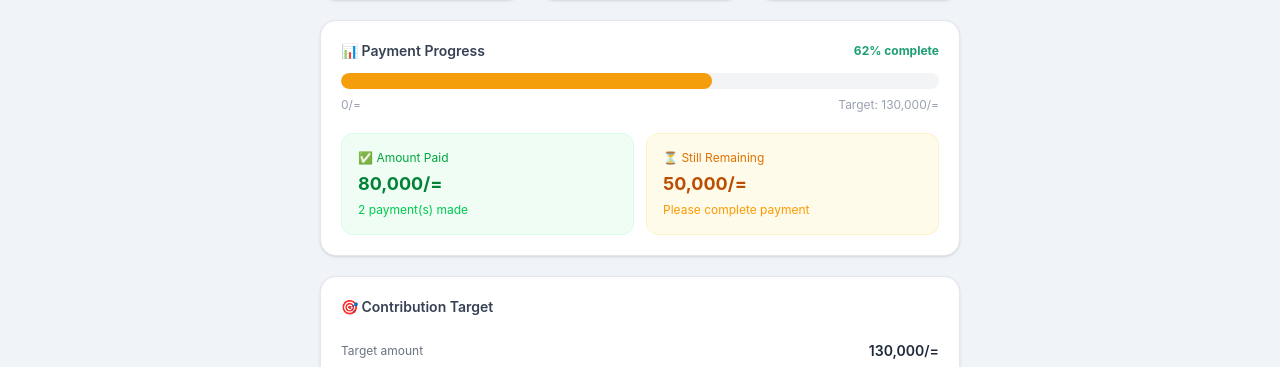
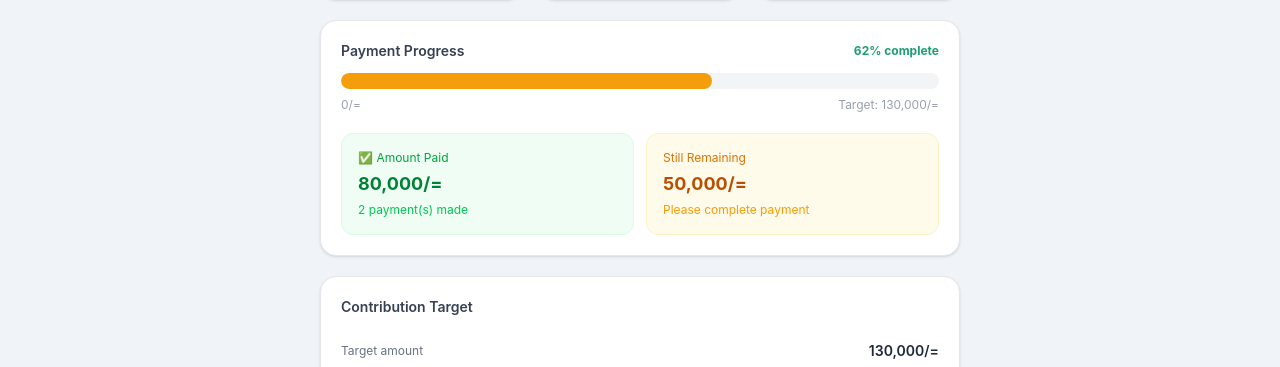
Before and after one commit to joylne15/PotPunch, a React (Vite) app: page /member in a window 1280 px wide. Shown: the part 366-733 px from the top of the page. Built offline with nearby package versions, Linux system fonts and the light colour scheme; sample sign-in values are in the browser's storage.

Commit message:
icon change

```diff
--- a/src/pages/MemberDashboard.jsx
+++ b/src/pages/MemberDashboard.jsx
@@ -139,7 +139,7 @@ export default function MemberDashboard() {
             <div className="bg-white rounded-2xl border border-gray-200 shadow-sm p-5">
               <div className="flex justify-between items-center mb-3">
                 <h2 className="text-sm font-semibold text-gray-700">
-                  📊 Payment Progress
+                   Payment Progress
                 </h2>
                 <span className="text-xs font-bold" style={{ color: "#1D9E75" }}>
                   {pct}% complete
@@ -174,7 +174,7 @@ export default function MemberDashboard() {
                   </p>
                 </div>
                 <div className="bg-amber-50 border border-amber-100 rounded-xl p-4">
-                  <p className="text-xs text-amber-600 mb-1">⏳ Still Remaining</p>
+                  <p className="text-xs text-amber-600 mb-1"> Still Remaining</p>
                   <p className="text-lg font-bold text-amber-700">
                     {remaining.toLocaleString()}/=
                   </p>
@@ -188,7 +188,7 @@ export default function MemberDashboard() {
             {/* Target info card */}
             <div className="bg-white rounded-2xl border border-gray-200 shadow-sm p-5">
               <h2 className="text-sm font-semibold text-gray-700 mb-4">
-                🎯 Contribution Target
+                 Contribution Target
               </h2>
               <div className="flex justify-between items-center py-2 border-b border-gray-100">
                 <span className="text-xs text-gray-500">Target amount</span>
```
